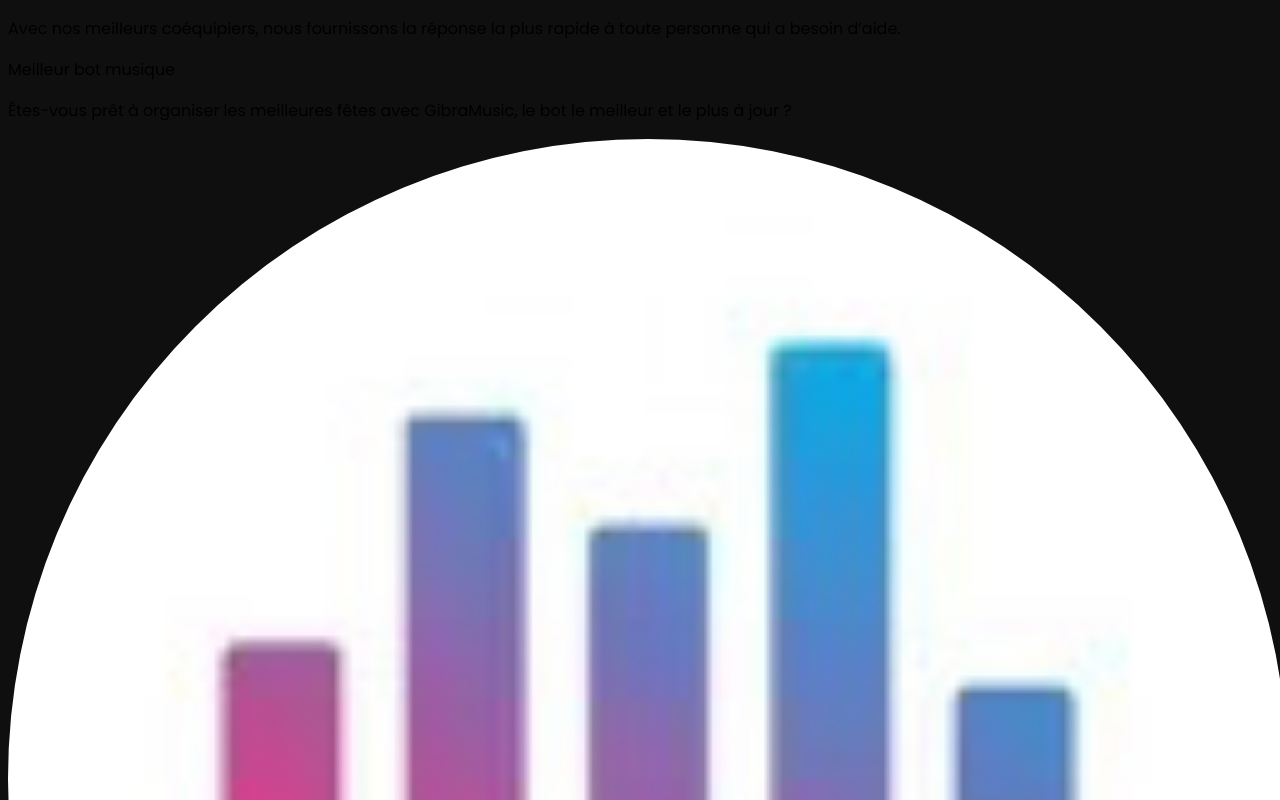
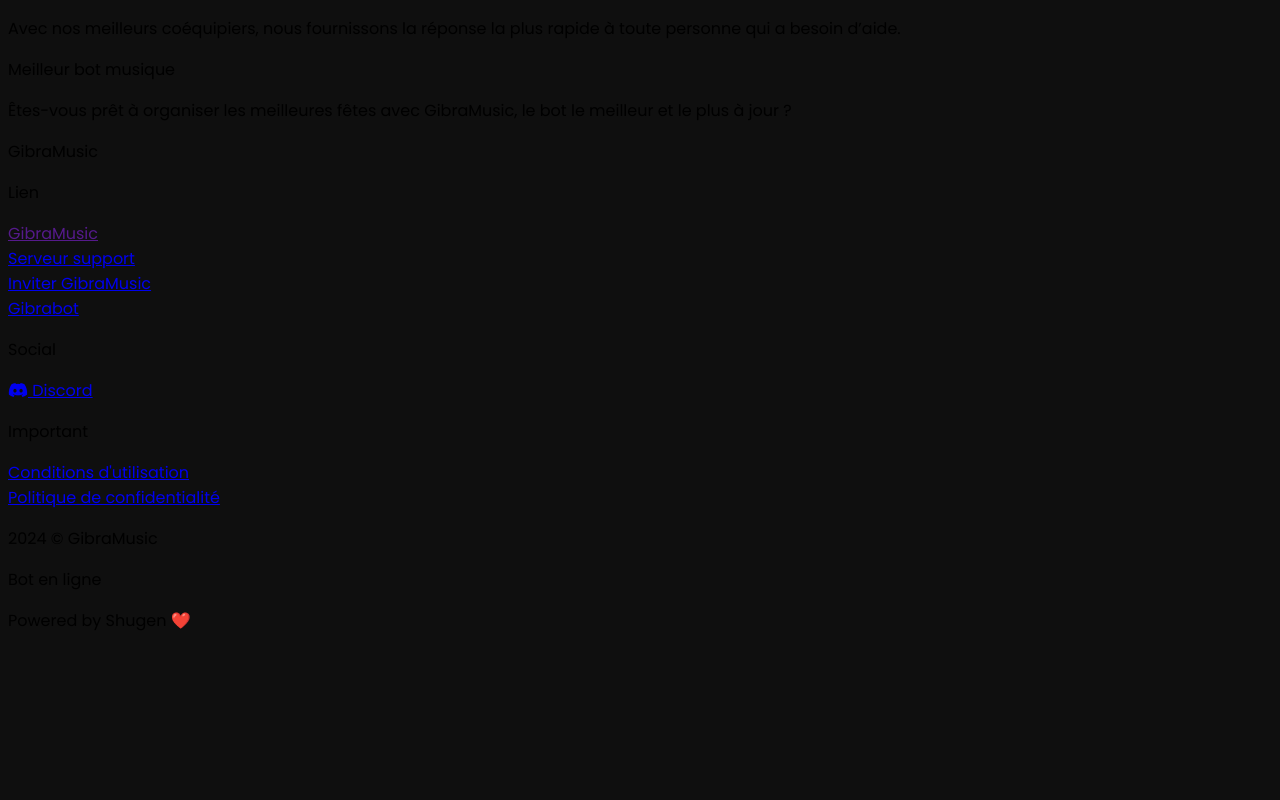
Before and after one commit to sLawen/gibramusic-web, a Next.js app: page / in a window 1280 px wide. Shown: the part 3280-4080 px from the top of the page. After the commit the page ends 3929 px from the top, so only its background shows below. Built offline with nearby package versions, Linux system fonts and the light colour scheme.

Commit message:
Update Footer.jsx

```diff
--- a/components/Static/Footer.jsx
+++ b/components/Static/Footer.jsx
@@ -11,7 +11,6 @@
                     <div className="lg:grid lg:grid-cols-6 gap-20">
                         <div className="col-span-3">
                             <div className="flex items-center space-x-5">
-                                <img src="/img/logo2.png" className="rounded-full w-12" />
                                 <p className="font-semibold text-xl text-white">GibraMusic</p>
                             </div>
 
```
